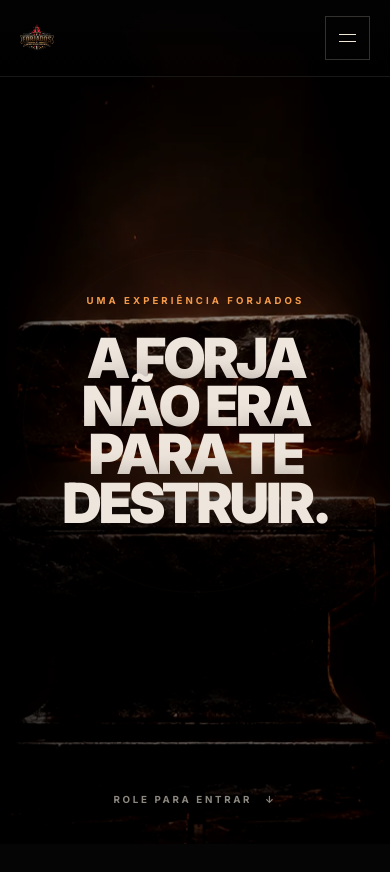
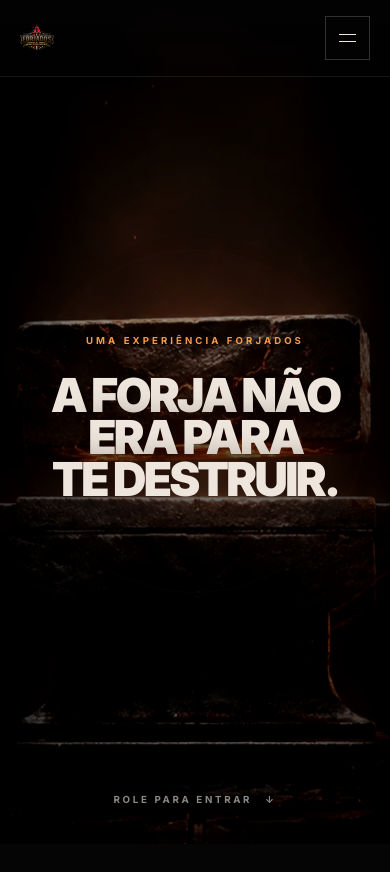
Before and after one commit to GTmaced01/forjados-site, a Next.js app: page / in a window 390 px wide. Shown: the top 872 px of the page. Built offline with nearby package versions, Linux system fonts and the light colour scheme; no server answers.

Commit message:
fix: prevent mobile text overflow

```diff
--- a/app/globals.css
+++ b/app/globals.css
@@ -229,6 +229,8 @@ a:focus-visible {
 
 .hero-copy {
   width: min(92vw, 86rem);
+  max-width: 100%;
+  min-width: 0;
   padding-top: 6rem;
   text-align: center;
 }
@@ -636,7 +638,9 @@ a:focus-visible {
 .final-mark {
   position: relative;
   z-index: 2;
+  width: 100%;
   max-width: 76rem;
+  min-width: 0;
   text-align: center;
 }
 
@@ -737,6 +741,7 @@ a:focus-visible {
   }
 
   .hero-copy {
+    width: 100%;
     padding: 5rem 1rem 0;
   }
 
@@ -865,6 +870,7 @@ a:focus-visible {
   }
 
   .final-description {
+    width: 100%;
     max-width: 29rem;
   }
 
@@ -884,7 +890,8 @@ a:focus-visible {
   }
 
   .hero-title {
-    font-size: clamp(2.8rem, 14.2vw, 4.1rem);
+    font-size: clamp(2.3rem, 12vw, 3.7rem);
+    line-height: 0.9;
   }
 
   .stage-word h3 {
@@ -900,7 +907,8 @@ a:focus-visible {
   }
 
   .final-mark h2 {
-    font-size: clamp(3rem, 14vw, 4.6rem);
+    font-size: clamp(2.3rem, 11.8vw, 3.6rem);
+    line-height: 0.9;
   }
 }
 
```
